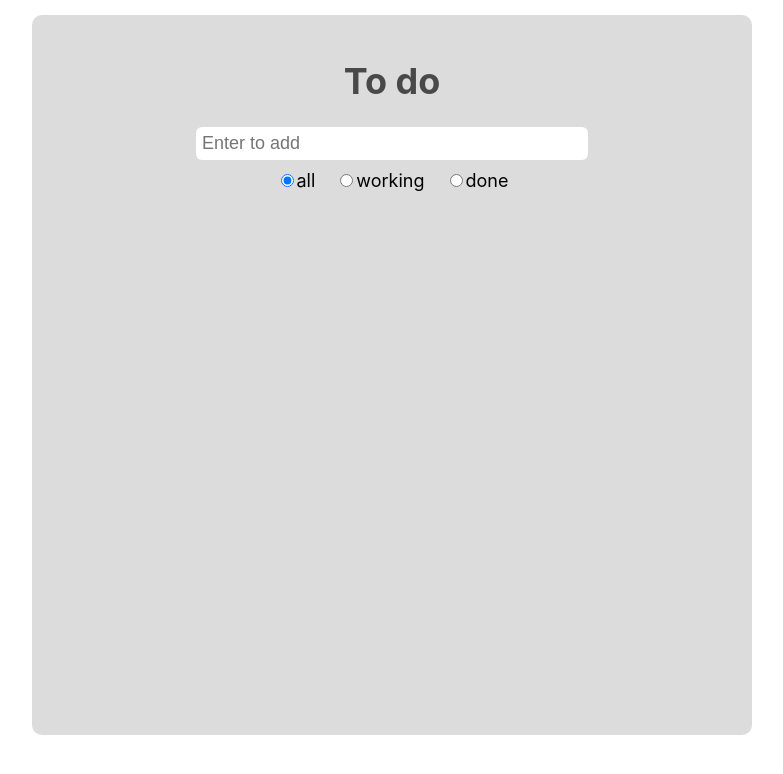
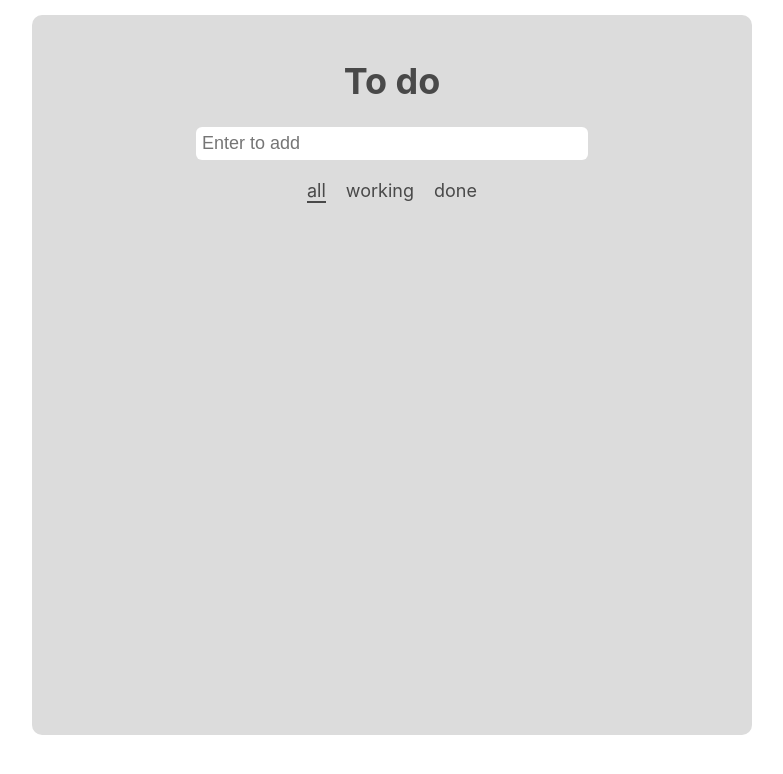
Before and after one commit to Le0tk0k/React-Todo, a React (Create React App) app: page / in a window 1280 px wide. Shown: the top 774 px of the page, without its empty margins (248-1031 px from the left). Built offline with nearby package versions, Linux system fonts and the light colour scheme.

Commit message:
update filter style

```diff
--- a/src/App.css
+++ b/src/App.css
@@ -2,6 +2,7 @@
   width: 680px;
   height: 85vh;
   background-color: #dcdcdc;
+  color: #494949;
   text-align: center;
   margin: 15px auto 0;
   padding: 20px;
@@ -9,6 +10,5 @@
 }
 
 h1 {
-  color: #494949;
   font-size: 36px;
 }
--- a/src/components/Todo.js
+++ b/src/components/Todo.js
@@ -46,7 +46,7 @@ const Todo = () => {
                                 onChange={() => setFilter(item)}
                                 checked={item === filter}
                             />
-                            {item}
+                            <div>{item}</div>
                         </label>
                     ))
                 }
--- a/src/components/style/todo.css
+++ b/src/components/style/todo.css
@@ -1,4 +1,18 @@
 .filter {
+    display: inline-block;
     font-size: 18px;
     margin: 10px;
+    cursor: pointer;
 }
+
+.filter:hover {
+    opacity: .8;
+}
+
+.filter input {
+    display: none;
+}
+
+input[type="radio"]:checked + div {
+    border-bottom: 2px solid #494949;
+}
```
